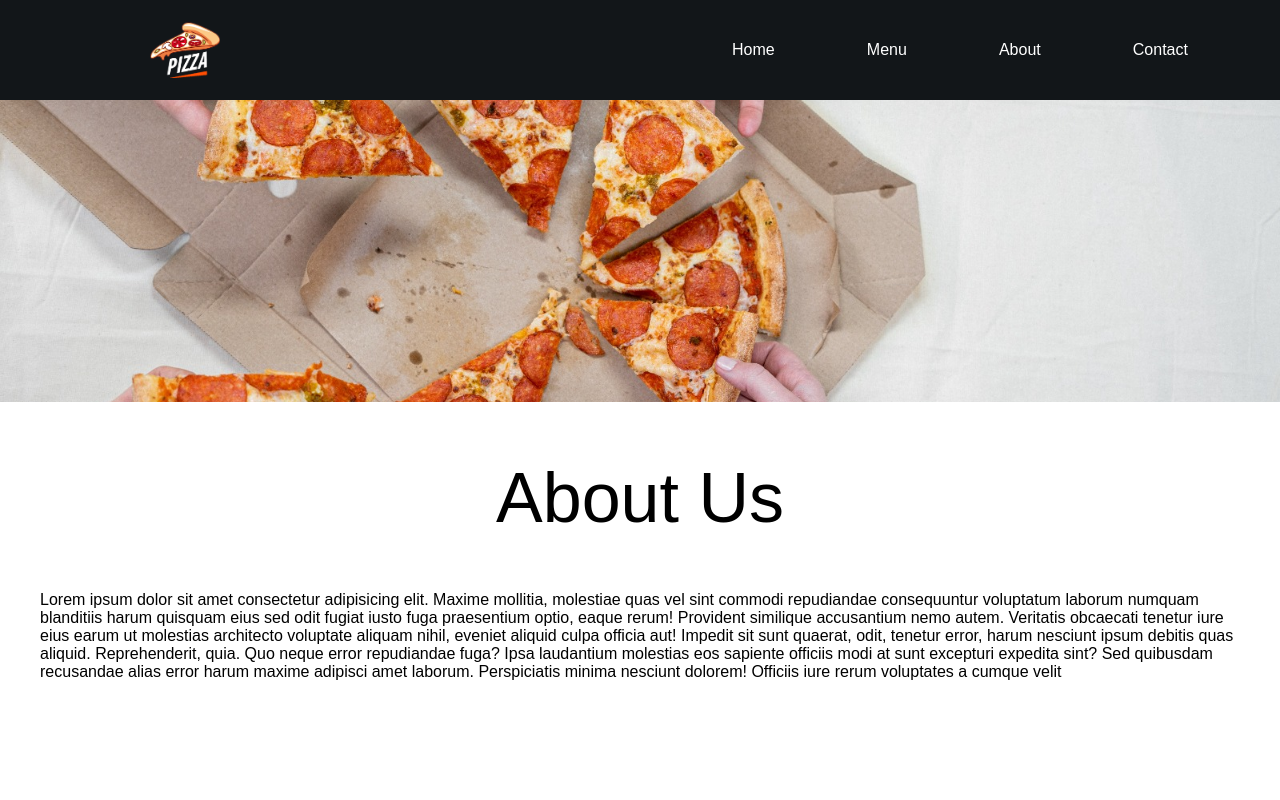
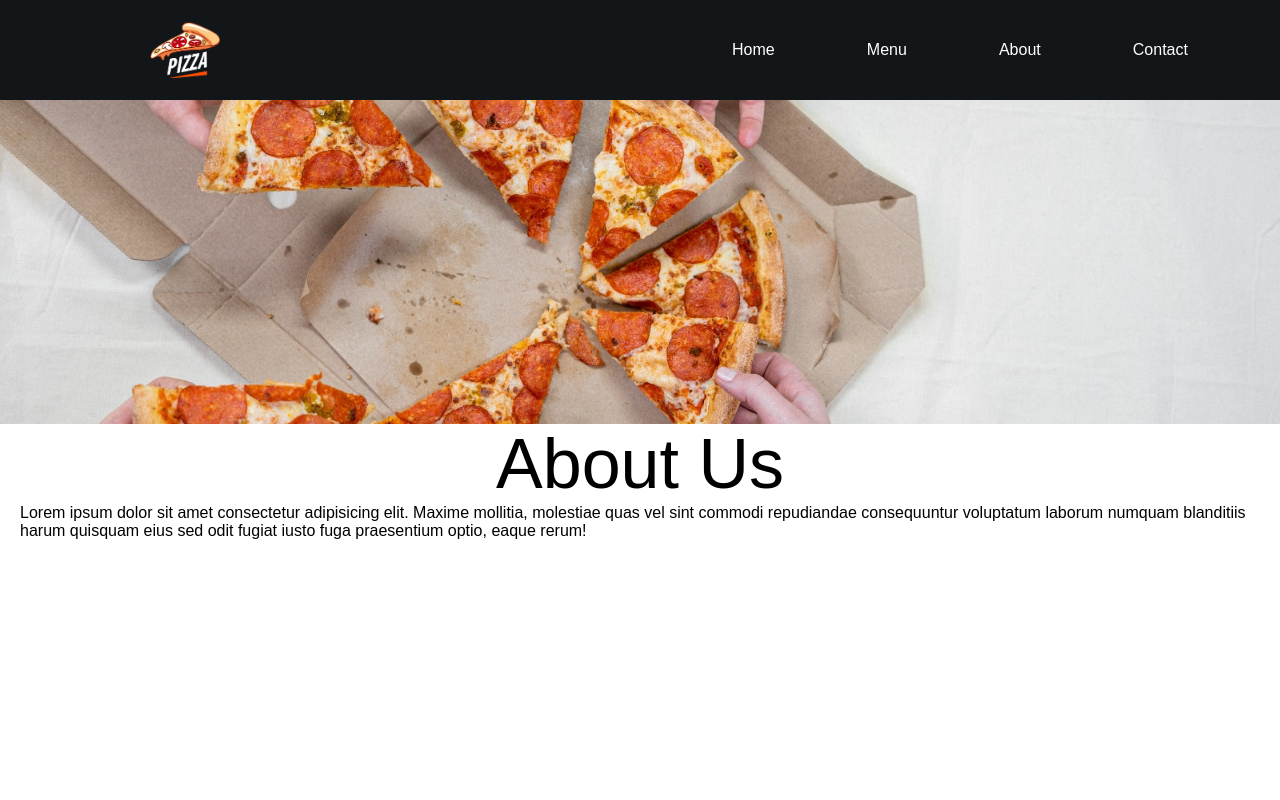
Before and after one commit to KevinLeonardi/kevin-pizza, a React (Create React App) app: page /kevin-pizza/about in a window 1280 px wide. Shown: the top 800 px of the page. Built offline with nearby package versions, Linux system fonts and the light colour scheme.

Commit message:
fix : fix styling in about contact menu

```diff
--- a/src/pages/About.js
+++ b/src/pages/About.js
@@ -11,16 +11,7 @@ function About() {
         <p>Lorem ipsum dolor sit amet consectetur adipisicing elit. Maxime
           mollitia, molestiae quas vel sint commodi repudiandae consequuntur
           voluptatum laborum numquam blanditiis harum quisquam eius sed odit
-          fugiat iusto fuga praesentium optio, eaque rerum! Provident similique
-          accusantium nemo autem. Veritatis obcaecati tenetur iure eius earum ut
-          molestias architecto voluptate aliquam nihil, eveniet aliquid culpa
-          officia aut! Impedit sit sunt quaerat, odit, tenetur error, harum
-          nesciunt ipsum debitis quas aliquid. Reprehenderit, quia. Quo neque
-          error repudiandae fuga? Ipsa laudantium molestias eos sapiente
-          officiis modi at sunt excepturi expedita sint? Sed quibusdam
-          recusandae alias error harum maxime adipisci amet laborum.
-          Perspiciatis minima nesciunt dolorem! Officiis iure rerum voluptates a
-          cumque velit
+          fugiat iusto fuga praesentium optio, eaque rerum!
         </p>
       </div>
     </div>
--- a/src/styles/About.css
+++ b/src/styles/About.css
@@ -19,19 +19,20 @@
   flex-direction: column;
   height: 55%;
   align-items: center;
-  margin-top: 50px;
+  margin: 0px 20px;
 }
 
 .aboutBottom p {
-  width: 1200px;
+  width: 100%;
+  margin: 0px;
+  height: 100%;
 }
 
 .about .aboutBottom h1 {
   font-weight: 400;
   font-size: 70px;
   color: black;
-  height: 30px;
   display: flex;
   justify-content: center;
-  transform: translateY(-40px);
+  margin: 0px auto;
 }
--- a/src/styles/Contact.css
+++ b/src/styles/Contact.css
@@ -78,3 +78,25 @@ form button {
   font-size: 15px;
   cursor: pointer;
 }
+
+@media only screen and (max-width: 1024px) {
+  .contact .rightSide h1 {
+    margin: 0px 30px;
+  }
+
+  form {
+    padding: 0px 30px;
+  }
+
+  form textarea {
+    margin-top: 0px;
+  }
+
+  form label {
+    margin-top: 0px;
+  }
+
+  form button {
+    margin-top: 0px;
+  }
+}
--- a/src/styles/Menu.css
+++ b/src/styles/Menu.css
@@ -25,7 +25,7 @@
   border-radius: 15px;
   width: 300px;
   height: 350px;
-  margin: 20px;
+  margin-bottom: 20px;
   box-shadow: 0px 3px 15px rgba(0, 0, 0, 0.2);
 }
 .menuItem:hover {
```
